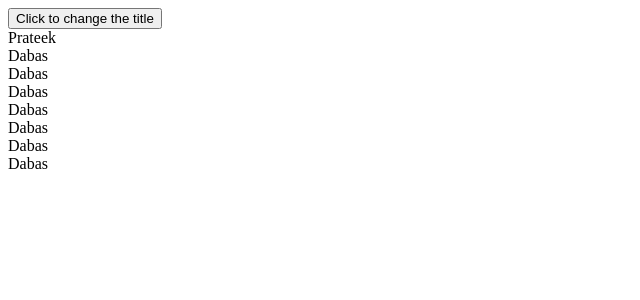
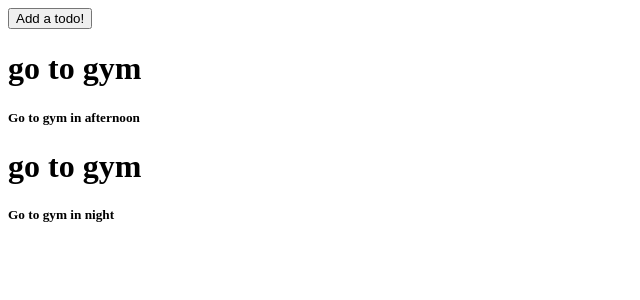
Before and after one commit to dprateek11/practice, a React (Vite) app in the folder week-6-exp/: page / in a window 1280 px wide. Shown: the top 300 px of the page, without its empty margins (0-640 px from the left). Built offline with nearby package versions, Linux system fonts and the light colour scheme.

Commit message:
Keys in React

```diff
--- a/week-6-exp/src/App.jsx
+++ b/week-6-exp/src/App.jsx
@@ -1,33 +1,42 @@
-import React, { useState } from "react"
+import { useState } from "react"
 
 function App() {
 
-  const [title, setTitle] = useState("Prateek")
+  let counter = 3;
 
-  function changeTitle(){
-    setTitle(Math.random())
+  const [todos, SetTodos] = useState([{
+    id:1,
+    title: "go to gym",
+    description: "Go to gym in afternoon"
+  },
+  {
+    id:2,
+    title: "go to gym",
+    description: "Go to gym in night"
+  }])
+
+  function addTodo(){
+    SetTodos([...todos, {
+      id: counter++,
+      title: "read",
+      description: "Do reading before bed"
+    }])
   }
 
   return (
     <>
-      <button onClick={changeTitle}>Click to change the title</button>
-      <Header title={title}></Header>
-      <Header title="Dabas"></Header>
-      <Header title="Dabas"></Header>
-      <Header title="Dabas"></Header>
-      <Header title="Dabas"></Header>
-      <Header title="Dabas"></Header>
-      <Header title="Dabas"></Header>
-      <Header title="Dabas"></Header>
-
+      <button onClick={addTodo}>Add a todo!</button>
+      {todos.map(todo => <Todo key={todo.id} title={todo.title} description={todo.description} />)}
     </>
   )
 }
 
-const Header = React.memo(function Header({title}) {
+function Todo({ title, description}) {
   return <div>
-    {title}
+    <h1>{title}</h1>
+    <h5>{description}</h5>
   </div>
-})
+}
+
 
 export default App
```
